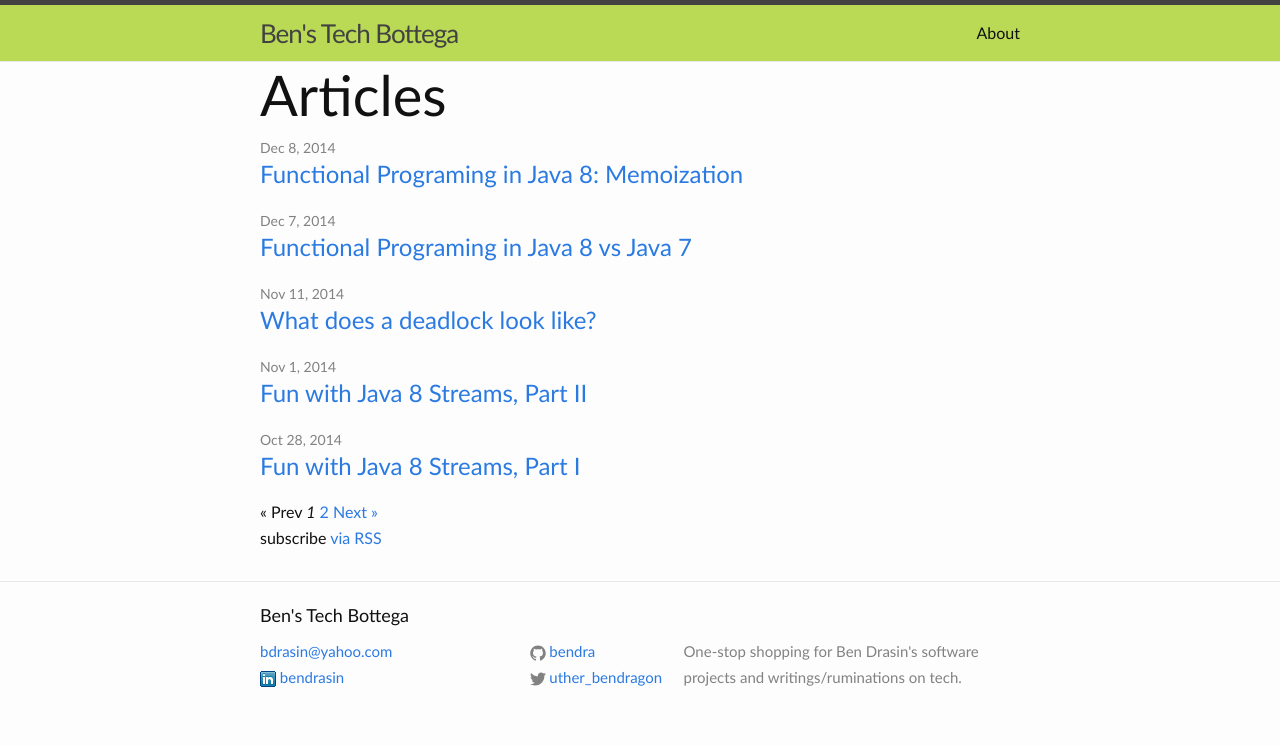
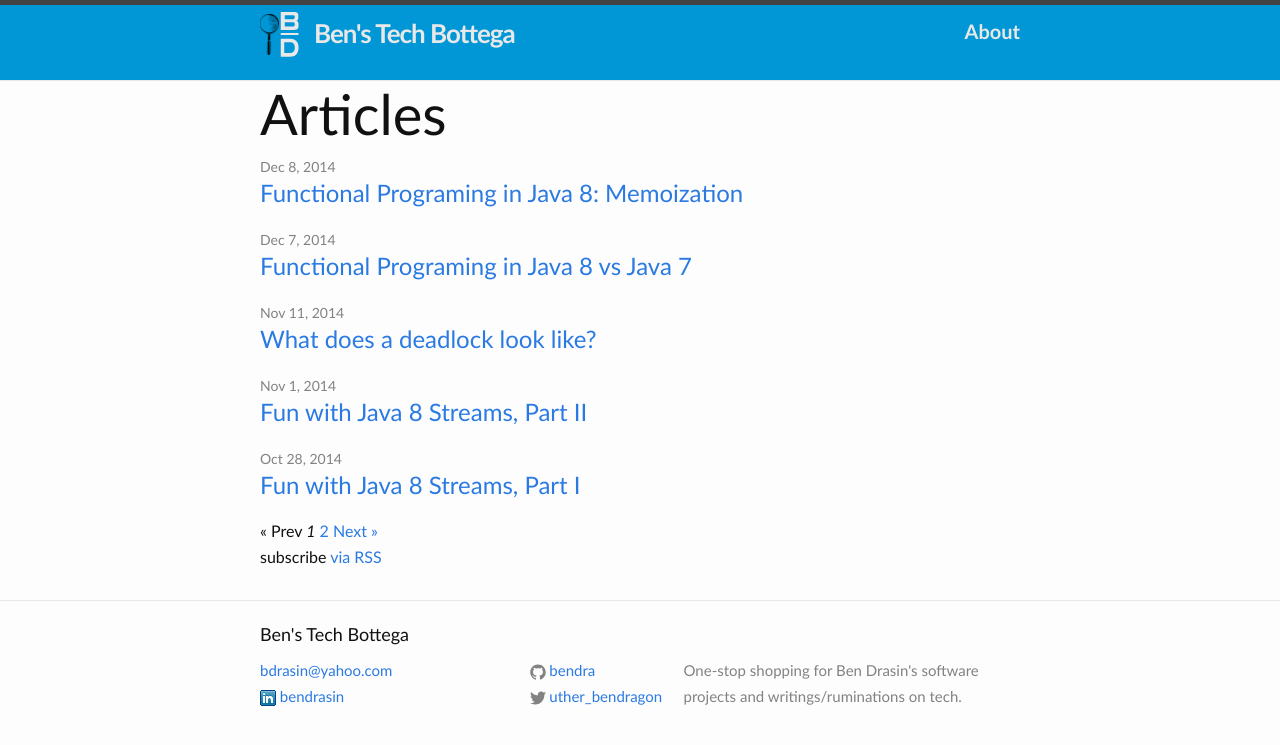
Before and after one commit to bendra/bendra.github.io, a Jekyll site: the page built from index.html, in a window 1280 px wide. Shown: the top 745 px of the page. Built offline with Jekyll 4.4.1, drawn with Linux system fonts in a browser that asks for light colours; the list of posts is cut into pages by our own code.

Commit message:
logo and colors

```diff
--- a/_includes/header.html
+++ b/_includes/header.html
@@ -2,7 +2,7 @@
 
   <div class="wrapper">
 
-    <a class="site-title" href="{{ site.baseurl }}/">{{ site.title }}</a>
+    <a class="site-title" href="{{ site.baseurl }}/"><img src="/resources/BDlogo.png"/><span>{{ site.title }}</span></a>
 
     <nav class="site-nav">
       <a href="#" class="menu-icon">
--- a/_sass/_layout.scss
+++ b/_sass/_layout.scss
@@ -19,7 +19,7 @@
 
     &,
     &:visited {
-        color: $grey-color-dark;
+        color: $grey-color-light;
     }
 }
 
@@ -32,8 +32,9 @@
     }
 
     .page-link {
-        color: $text-color;
+        color: $grey-color-light;
         line-height: $base-line-height;
+	font-size: 20px;
 
         // Gaps between nav items, but not on the first one
         &:not(:first-child) {
--- a/css/main.scss
+++ b/css/main.scss
@@ -50,11 +50,27 @@ $on-laptop:        800px;
 
 
 .site-header {
-	background-color: #BADA55;
+	background-color: #0197D6;
+	font-weight: bold;
+	height: 75px;
+}
+
+.site-title text {
+	color: white;
+}
+
+.site-title span {
+	vertical-align: top;
+}
+
+
+.site-title img {
+	margin-bottom: 4px;
+	margin-right: 15px
 }
 
 body {
-font-family: Frutiger, "Frutiger Linotype", Univers, Calibri, "Gill Sans", "Gill Sans MT", "Myriad Pro", Myriad, "DejaVu Sans Condensed", "Liberation Sans", "Nimbus Sans L", Tahoma, Geneva, "Helvetica Neue", Helvetica, Arial, "MS PGothic", Osaka, Sans-Serif;
+font-family: "Gill Sans", "Gil Sans MT", Frutiger, "Frutiger Linotype", Univers, Calibri, "Myriad Pro", Myriad, "DejaVu Sans Condensed", "Liberation Sans", "Nimbus Sans L", Tahoma, Geneva, "Helvetica Neue", Helvetica, Arial, "MS PGothic", Osaka, Sans-Serif;
 font-size: 1em;
 line-height: 1.625em;
 }
```
